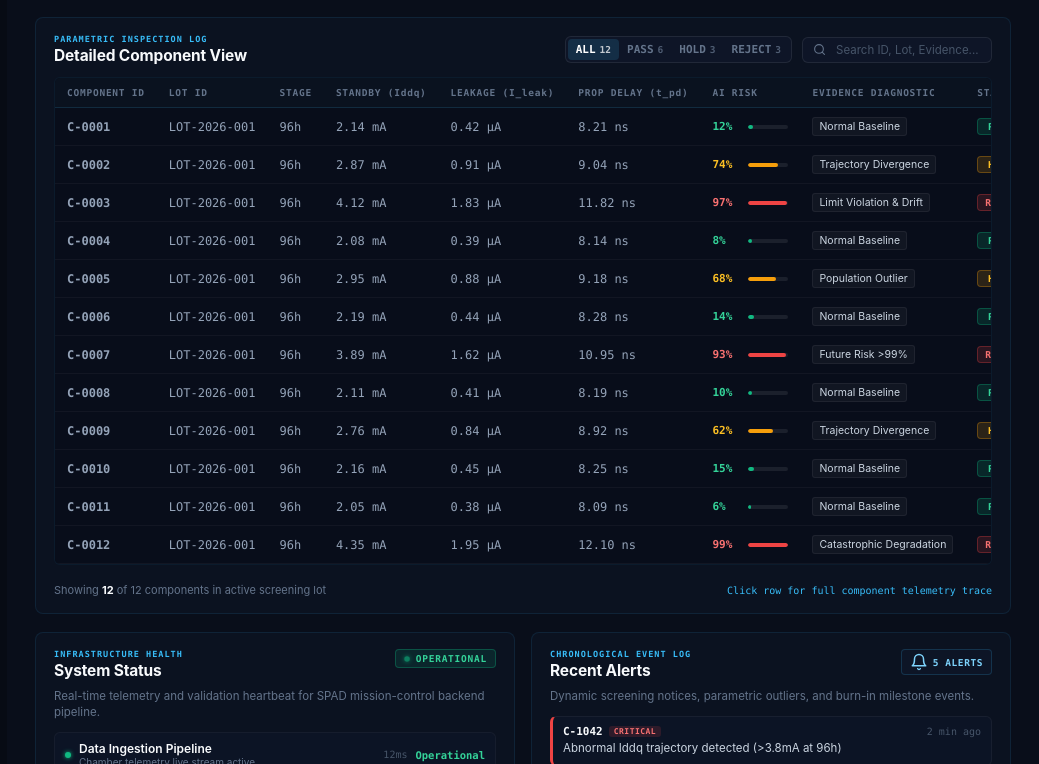
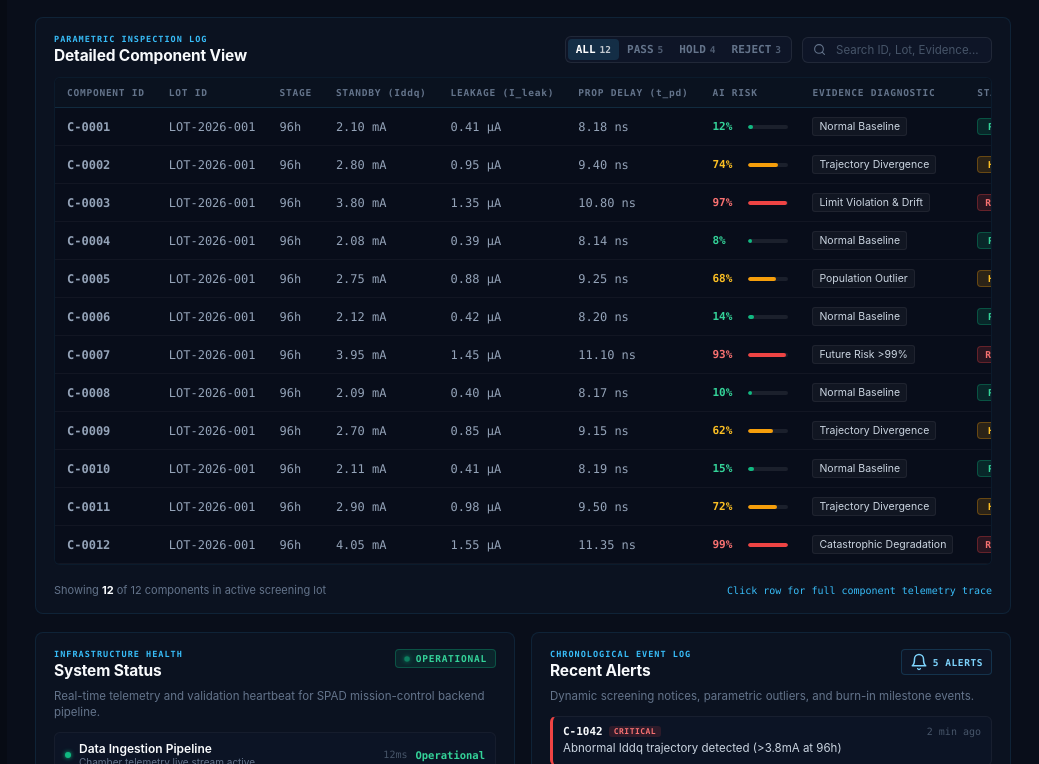
Before and after one commit to mohith-reddy18/SIH26-SPAD, a React (Vite) app: page / in a window 1280 px wide. Shown: the part 1309-2073 px from the top of the page, without its empty margins (241-1280 px from the left). Built offline with nearby package versions, Linux system fonts and the light colour scheme.

Commit message:
updating parameteric trends

```diff
--- a/src/components/dashboard/ParameterTrends.jsx
+++ b/src/components/dashboard/ParameterTrends.jsx
@@ -37,10 +37,19 @@ export default function ParameterTrends({
     components[0] ||
     { id: 'C-0001', lotId: currentLotId, decision: 'PASS', riskScore: 0.12, measurements: { iddq: [2.1, 2.12, 2.14, 2.16] } };
 
-  // Representative components for Lot Overview (PASS, HOLD, REJECT)
-  const repPass = lotComponents.find((c) => (c.decision || c.status) === 'PASS') || components[0];
-  const repHold = lotComponents.find((c) => (c.decision || c.status) === 'HOLD') || components[1];
-  const repReject = lotComponents.find((c) => (c.decision || c.status) === 'REJECT') || components[2];
+  // Representative components for Lot Overview (PASS: C-0001, HOLD: C-0002, REJECT: C-0003)
+  const repPass =
+    lotComponents.find((c) => c.id === 'C-0001') ||
+    lotComponents.find((c) => (c.decision || c.status) === 'PASS') ||
+    components[0];
+  const repHold =
+    lotComponents.find((c) => c.id === 'C-0002') ||
+    lotComponents.find((c) => (c.decision || c.status) === 'HOLD') ||
+    components[1];
+  const repReject =
+    lotComponents.find((c) => c.id === 'C-0003') ||
+    lotComponents.find((c) => (c.decision || c.status) === 'REJECT') ||
+    components[2];
   const representativeList = [repPass, repHold, repReject].filter(Boolean);
 
   // 4. Build Trajectory Series according to View Mode
--- a/src/data/mockData.js
+++ b/src/data/mockData.js
@@ -24,7 +24,7 @@ export const mockParameterSpecs = {
     shortName: 'Iddq',
     unit: 'mA',
     specLimitMax: 4.00,
-    healthyRef: [2.10, 2.15, 2.18, 2.22],
+    healthyRef: [2.00, 2.05, 2.10, 2.15],
     checkpoints: ['0h', '24h', '96h', '168h'],
     description: 'Quiescent drain current in CMOS logic under high-temperature burn-in stress.',
   },
@@ -35,7 +35,7 @@ export const mockParameterSpecs = {
     shortName: 'I_leak',
     unit: 'µA',
     specLimitMax: 1.50,
-    healthyRef: [0.38, 0.40, 0.43, 0.46],
+    healthyRef: [0.38, 0.40, 0.41, 0.43],
     checkpoints: ['0h', '24h', '96h', '168h'],
     description: 'Subthreshold and gate oxide parasitic leakage across thermal burn-in stress.',
   },
@@ -46,7 +46,7 @@ export const mockParameterSpecs = {
     shortName: 't_pd',
     unit: 'ns',
     specLimitMax: 11.00,
-    healthyRef: [8.10, 8.16, 8.23, 8.29],
+    healthyRef: [8.10, 8.14, 8.18, 8.22],
     checkpoints: ['0h', '24h', '96h', '168h'],
     description: 'Critical path switching speed degradation indicating potential gate aging.',
   },
@@ -58,13 +58,13 @@ export const mockComponents = [
     id: 'C-0001',
     lotId: 'LOT-2026-001',
     stage: '96h',
-    standbyCurrent: '2.14 mA',
-    leakageCurrent: '0.42 µA',
-    propagationDelay: '8.21 ns',
+    standbyCurrent: '2.10 mA',
+    leakageCurrent: '0.41 µA',
+    propagationDelay: '8.18 ns',
     measurements: {
-      iddq: [2.10, 2.12, 2.14, 2.16],
-      leakage: [0.38, 0.40, 0.42, 0.44],
-      propDelay: [8.10, 8.15, 8.21, 8.26],
+      iddq: [2.00, 2.10, 2.10, 2.20],
+      leakage: [0.38, 0.40, 0.41, 0.43],
+      propDelay: [8.10, 8.14, 8.18, 8.22],
     },
     engineeringLimitStatus: 'WITHIN LIMIT',
     aiRisk: 12,
@@ -80,15 +80,15 @@ export const mockComponents = [
     id: 'C-0002',
     lotId: 'LOT-2026-001',
     stage: '96h',
-    standbyCurrent: '2.87 mA',
-    leakageCurrent: '0.91 µA',
-    propagationDelay: '9.04 ns',
+    standbyCurrent: '2.80 mA',
+    leakageCurrent: '0.95 µA',
+    propagationDelay: '9.40 ns',
     measurements: {
-      iddq: [2.20, 2.45, 2.87, 3.25],
-      leakage: [0.40, 0.62, 0.91, 1.15],
-      propDelay: [8.25, 8.65, 9.04, 9.48],
+      iddq: [2.00, 2.20, 2.80, 3.50],
+      leakage: [0.40, 0.65, 0.95, 1.25],
+      propDelay: [8.20, 8.70, 9.40, 10.20],
     },
-    engineeringLimitStatus: 'NEAR LIMIT',
+    engineeringLimitStatus: 'NEAR LIMIT (DRIFT)',
     aiRisk: 74,
     riskScore: 0.74,
     populationAbnormality: true,
@@ -102,15 +102,15 @@ export const mockComponents = [
     id: 'C-0003',
     lotId: 'LOT-2026-001',
     stage: '96h',
-    standbyCurrent: '4.12 mA',
-    leakageCurrent: '1.83 µA',
-    propagationDelay: '11.82 ns',
+    standbyCurrent: '3.80 mA',
+    leakageCurrent: '1.35 µA',
+    propagationDelay: '10.80 ns',
     measurements: {
-      iddq: [2.35, 2.90, 4.12, 4.85],
-      leakage: [0.45, 0.98, 1.83, 2.40],
-      propDelay: [8.40, 9.60, 11.82, 13.10],
+      iddq: [2.10, 2.70, 3.80, 4.60],
+      leakage: [0.45, 0.85, 1.35, 1.85],
+      propDelay: [8.40, 9.50, 10.80, 12.40],
     },
-    engineeringLimitStatus: 'LIMIT VIOLATION',
+    engineeringLimitStatus: 'PROJECTED LIMIT BREACH',
     aiRisk: 97,
     riskScore: 0.97,
     populationAbnormality: true,
@@ -128,8 +128,8 @@ export const mockComponents = [
     leakageCurrent: '0.39 µA',
     propagationDelay: '8.14 ns',
     measurements: {
-      iddq: [2.05, 2.06, 2.08, 2.10],
-      leakage: [0.36, 0.37, 0.39, 0.41],
+      iddq: [2.02, 2.05, 2.08, 2.12],
+      leakage: [0.36, 0.38, 0.39, 0.41],
       propDelay: [8.08, 8.11, 8.14, 8.18],
     },
     engineeringLimitStatus: 'WITHIN LIMIT',
@@ -146,13 +146,13 @@ export const mockComponents = [
     id: 'C-0005',
     lotId: 'LOT-2026-001',
     stage: '96h',
-    standbyCurrent: '2.95 mA',
+    standbyCurrent: '2.75 mA',
     leakageCurrent: '0.88 µA',
-    propagationDelay: '9.18 ns',
+    propagationDelay: '9.25 ns',
     measurements: {
-      iddq: [2.45, 2.70, 2.95, 3.30],
-      leakage: [0.52, 0.70, 0.88, 1.05],
-      propDelay: [8.45, 8.85, 9.18, 9.55],
+      iddq: [2.10, 2.35, 2.75, 3.40],
+      leakage: [0.42, 0.60, 0.88, 1.20],
+      propDelay: [8.30, 8.75, 9.25, 9.90],
     },
     engineeringLimitStatus: 'WITHIN LIMIT',
     aiRisk: 68,
@@ -168,13 +168,13 @@ export const mockComponents = [
     id: 'C-0006',
     lotId: 'LOT-2026-001',
     stage: '96h',
-    standbyCurrent: '2.19 mA',
-    leakageCurrent: '0.44 µA',
-    propagationDelay: '8.28 ns',
+    standbyCurrent: '2.12 mA',
+    leakageCurrent: '0.42 µA',
+    propagationDelay: '8.20 ns',
     measurements: {
-      iddq: [2.12, 2.15, 2.19, 2.22],
-      leakage: [0.39, 0.41, 0.44, 0.47],
-      propDelay: [8.12, 8.20, 8.28, 8.34],
+      iddq: [2.05, 2.08, 2.12, 2.16],
+      leakage: [0.37, 0.39, 0.42, 0.44],
+      propDelay: [8.12, 8.16, 8.20, 8.24],
     },
     engineeringLimitStatus: 'WITHIN LIMIT',
     aiRisk: 14,
@@ -190,13 +190,13 @@ export const mockComponents = [
     id: 'C-0007',
     lotId: 'LOT-2026-001',
     stage: '96h',
-    standbyCurrent: '3.89 mA',
-    leakageCurrent: '1.62 µA',
-    propagationDelay: '10.95 ns',
+    standbyCurrent: '3.95 mA',
+    leakageCurrent: '1.45 µA',
+    propagationDelay: '11.10 ns',
     measurements: {
-      iddq: [2.50, 3.10, 3.89, 4.45],
-      leakage: [0.60, 1.10, 1.62, 2.10],
-      propDelay: [8.80, 9.85, 10.95, 12.20],
+      iddq: [2.20, 2.85, 3.95, 4.75],
+      leakage: [0.50, 0.90, 1.45, 2.00],
+      propDelay: [8.50, 9.80, 11.10, 12.60],
     },
     engineeringLimitStatus: 'LIMIT VIOLATION',
     aiRisk: 93,
@@ -212,13 +212,13 @@ export const mockComponents = [
     id: 'C-0008',
     lotId: 'LOT-2026-001',
     stage: '96h',
-    standbyCurrent: '2.11 mA',
-    leakageCurrent: '0.41 µA',
-    propagationDelay: '8.19 ns',
+    standbyCurrent: '2.09 mA',
+    leakageCurrent: '0.40 µA',
+    propagationDelay: '8.17 ns',
     measurements: {
-      iddq: [2.08, 2.09, 2.11, 2.14],
-      leakage: [0.38, 0.40, 0.41, 0.43],
-      propDelay: [8.11, 8.15, 8.19, 8.23],
+      iddq: [2.01, 2.04, 2.09, 2.13],
+      leakage: [0.35, 0.37, 0.40, 0.42],
+      propDelay: [8.09, 8.13, 8.17, 8.21],
     },
     engineeringLimitStatus: 'WITHIN LIMIT',
     aiRisk: 10,
@@ -234,13 +234,13 @@ export const mockComponents = [
     id: 'C-0009',
     lotId: 'LOT-2026-001',
     stage: '96h',
-    standbyCurrent: '2.76 mA',
-    leakageCurrent: '0.84 µA',
-    propagationDelay: '8.92 ns',
+    standbyCurrent: '2.70 mA',
+    leakageCurrent: '0.85 µA',
+    propagationDelay: '9.15 ns',
     measurements: {
-      iddq: [2.18, 2.42, 2.76, 3.10],
-      leakage: [0.42, 0.60, 0.84, 1.08],
-      propDelay: [8.20, 8.55, 8.92, 9.35],
+      iddq: [2.08, 2.28, 2.70, 3.35],
+      leakage: [0.41, 0.58, 0.85, 1.18],
+      propDelay: [8.22, 8.60, 9.15, 9.80],
     },
     engineeringLimitStatus: 'WITHIN LIMIT',
     aiRisk: 62,
@@ -256,13 +256,13 @@ export const mockComponents = [
     id: 'C-0010',
     lotId: 'LOT-2026-001',
     stage: '96h',
-    standbyCurrent: '2.16 mA',
-    leakageCurrent: '0.45 µA',
-    propagationDelay: '8.25 ns',
+    standbyCurrent: '2.11 mA',
+    leakageCurrent: '0.41 µA',
+    propagationDelay: '8.19 ns',
     measurements: {
-      iddq: [2.11, 2.13, 2.16, 2.19],
-      leakage: [0.40, 0.42, 0.45, 0.48],
-      propDelay: [8.14, 8.20, 8.25, 8.30],
+      iddq: [2.04, 2.07, 2.11, 2.15],
+      leakage: [0.38, 0.40, 0.41, 0.43],
+      propDelay: [8.10, 8.15, 8.19, 8.23],
     },
     engineeringLimitStatus: 'WITHIN LIMIT',
     aiRisk: 15,
@@ -278,35 +278,35 @@ export const mockComponents = [
     id: 'C-0011',
     lotId: 'LOT-2026-001',
     stage: '96h',
-    standbyCurrent: '2.05 mA',
-    leakageCurrent: '0.38 µA',
-    propagationDelay: '8.09 ns',
+    standbyCurrent: '2.90 mA',
+    leakageCurrent: '0.98 µA',
+    propagationDelay: '9.50 ns',
     measurements: {
-      iddq: [2.02, 2.03, 2.05, 2.08],
-      leakage: [0.35, 0.36, 0.38, 0.40],
-      propDelay: [8.04, 8.07, 8.09, 8.12],
+      iddq: [2.15, 2.40, 2.90, 3.60],
+      leakage: [0.45, 0.68, 0.98, 1.30],
+      propDelay: [8.35, 8.85, 9.50, 10.30],
     },
-    engineeringLimitStatus: 'WITHIN LIMIT',
-    aiRisk: 6,
-    riskScore: 0.06,
-    populationAbnormality: false,
-    trajectoryAbnormality: false,
-    futureRiskPrediction: 'Low (<2%)',
-    evidence: 'Normal Baseline',
-    decision: 'PASS',
-    status: 'PASS',
+    engineeringLimitStatus: 'NEAR LIMIT (DRIFT)',
+    aiRisk: 72,
+    riskScore: 0.72,
+    populationAbnormality: true,
+    trajectoryAbnormality: true,
+    futureRiskPrediction: 'Elevated (75%)',
+    evidence: 'Trajectory Divergence',
+    decision: 'HOLD',
+    status: 'HOLD',
   },
   {
     id: 'C-0012',
     lotId: 'LOT-2026-001',
     stage: '96h',
-    standbyCurrent: '4.35 mA',
-    leakageCurrent: '1.95 µA',
-    propagationDelay: '12.10 ns',
+    standbyCurrent: '4.05 mA',
+    leakageCurrent: '1.55 µA',
+    propagationDelay: '11.35 ns',
     measurements: {
-      iddq: [2.60, 3.35, 4.35, 5.10],
-      leakage: [0.70, 1.25, 1.95, 2.65],
-      propDelay: [9.10, 10.40, 12.10, 13.50],
+      iddq: [2.25, 2.90, 4.05, 4.90],
+      leakage: [0.52, 0.95, 1.55, 2.10],
+      propDelay: [8.60, 9.90, 11.35, 12.90],
     },
     engineeringLimitStatus: 'LIMIT VIOLATION',
     aiRisk: 99,
```
